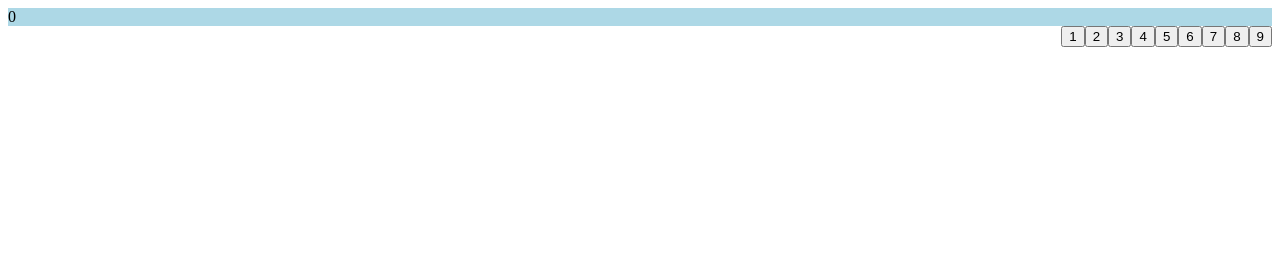
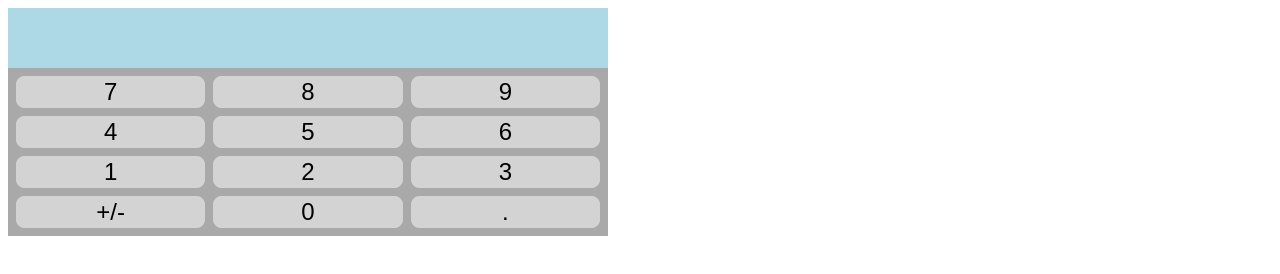
Before and after one commit to rutabageldev/calculator, a plain HTML site: page index.html in a window 1280 px wide. Drawn offline with Linux system fonts and the light colour scheme.

Commit message:
Basic UI implementation & number input Created functions to dynamically generate number buttons, created calculator object, and implemented functionality to update calculator display with number values.

```diff
--- a/index.html
+++ b/index.html
@@ -9,9 +9,7 @@
 </head>
 <body>
     <div class="calculator-container">
-        <div class="top-container"></div>
         <div class="number-container"></div>
-        <div class="bottom-container"></div>
     </div>
 
 </body>
--- a/script.js
+++ b/script.js
@@ -1,34 +1,94 @@
-const numberContainer =document.querySelector(".number-container");
-const topRowContainer =document.querySelector(".top-container");
-const bottomRowContainer =document.querySelector(".bottom-container");
+const numberContainer = document.querySelector(".number-container");
+const topRowContainer = document.querySelector(".top-container");
+const bottomRowContainer = document.querySelector(".bottom-container");
 const calculatorContainer = document.querySelector('.calculator-container');
 
+const calculator = {
+    state: 'idle', //can be idle, add, subtract, multiply, or divide
+    value: '0', //value displayed on calculator display
+}
 
 
 buildCalculator();
+const calculatorDisplay = document.querySelector('.calculator-display');
 
 
+function attachButtonListeners() {
+    const numberButtons = document.querySelectorAll('.number-button');
+    numberButtons.forEach(button => {
+        button.addEventListener("click", (e) => handleInput(e));
+    });
+}
 
 function buildCalculator() {
     buildDisplay();
     buildNumberButtons();
+    attachButtonListeners();
 }
 
 function buildNumberButtons() {
-    for (let i = 9; i > 0; i--) {
+    for (let i = 9; i > -3; i--) {
         const numberButton = document.createElement("button");
         numberButton.classList.add("number-button");
-        numberButton.textContent = i;
+        if (i > 0) {
+            numberButton.textContent = i;
+            numberButton.setAttribute('button-type', 'NUMBER');
+        } else {
+            switch (i) {
+                case (0):
+                    numberButton.textContent = ".";
+                    numberButton.setAttribute('button-type', 'OPERATOR');
+                    break;
+                case (-1):
+                    numberButton.textContent = 0;
+                    numberButton.setAttribute('button-type', 'NUMBER');
+                    break;
+                case (-2):
+                    numberButton.textContent="+/-";
+                    numberButton.setAttribute('button-type', 'OPERATOR');
+                    break;
+            }
+        }
         numberContainer.appendChild(numberButton);
     }
-
-    let headerButtons
 }
 
 function buildDisplay() {
     const calcDisplay = document.createElement('div');
     calcDisplay.classList.add('calculator-display');
-    calcDisplay.textContent = '0';
+    calcDisplay.textContent = ' ';
 
     calculatorContainer.prepend(calcDisplay);
 }
+
+function handleInput(e) {
+    let buttonValue = getButtonValue(e);
+    let buttonType = getButtonType(e);
+
+    switch (buttonType) {
+        case ('NUMBER'):
+            if (calculator.value == '0' || isNaN(parseInt(calculator.value))) {
+                calculator.value = buttonValue;
+            } else {
+                calculator.value = calculator.value + buttonValue
+            }
+            break;
+        case ('OPERATOR'):
+            console.log('operator!');
+            break;
+        case ('CLEAR'):
+            console.log('clear!');
+            calculator.value = 0;
+        break;
+    }
+    calculatorDisplay.textContent = calculator.value;
+}
+
+function getButtonType(e) {
+    return e.target.getAttribute('button-type');
+}
+
+function getButtonValue(e) {
+    console.log("User Selection: " + e.target.textContent);
+    return e.target.textContent;
+}
--- a/style.css
+++ b/style.css
@@ -1,8 +1,67 @@
+@import url('https://fonts.googleapis.com/css2?family=Source+Code+Pro:wght@400;500;700&display=swap');
+
+* {
+    box-sizing: border-box;
+}
+
+button {
+    align-items: center;
+    background-color: lightgrey;
+    border: 1px solid lightgrey;
+    border-radius: 8px;
+    display: flex;
+    font-size: 24px;
+    font-weight: 500;
+    justify-content: center;
+}
+
+body {
+    font-family: 'Source Code Pro', monospace;
+    max-width: 600px;
+}
+
+.button-container {
+    display: flex;
+    flex-direction: column;
+    width: 100%;
+}
+
+.calculator-container {
+    align-items: center;
+    display: flex;
+    flex-direction: column;
+    margin: 0 auto;
+    width: 100%;
+}
+
 .calculator-display {
     background-color: lightblue;
+    font-size: 36px;
+    font-weight: 700;
+    min-height: 60px;
+    padding: 8px;
+    text-align: right;
+    width: 100%;
+}
+
+.number-button {
+    display: flex;
+    flex: 1 0 30%;
+}
+
+.number-button:hover {
+    border-color: black;
+    color: white;
 }
 
 .number-container {
+    align-items: center;
+    background-color: darkgrey;
     display: flex;
     flex-direction: row-reverse;
+    flex-wrap: wrap;
+    gap: 8px;
+    justify-content: space-evenly;
+    padding: 8px;
+    width: 100%;
 }
```
